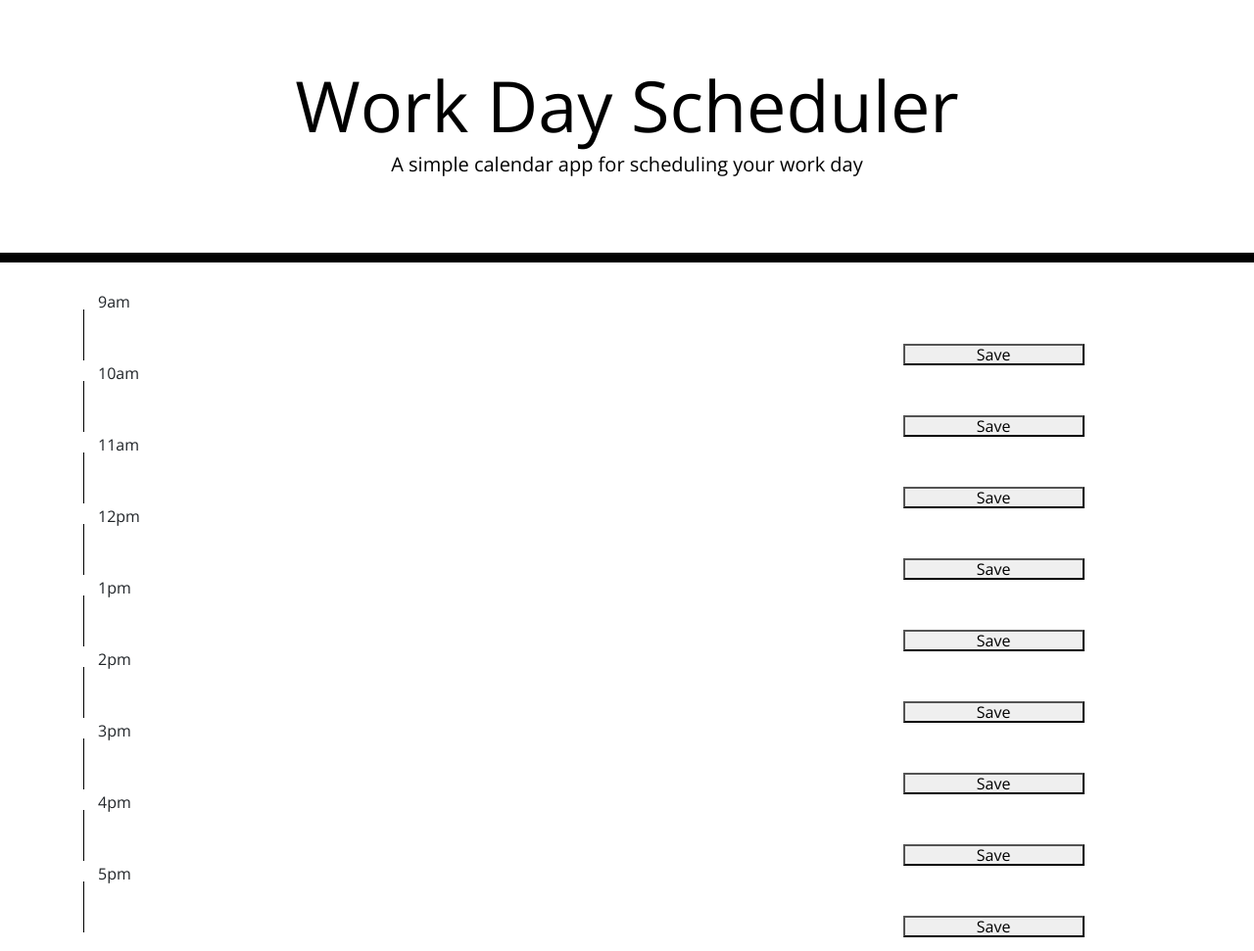
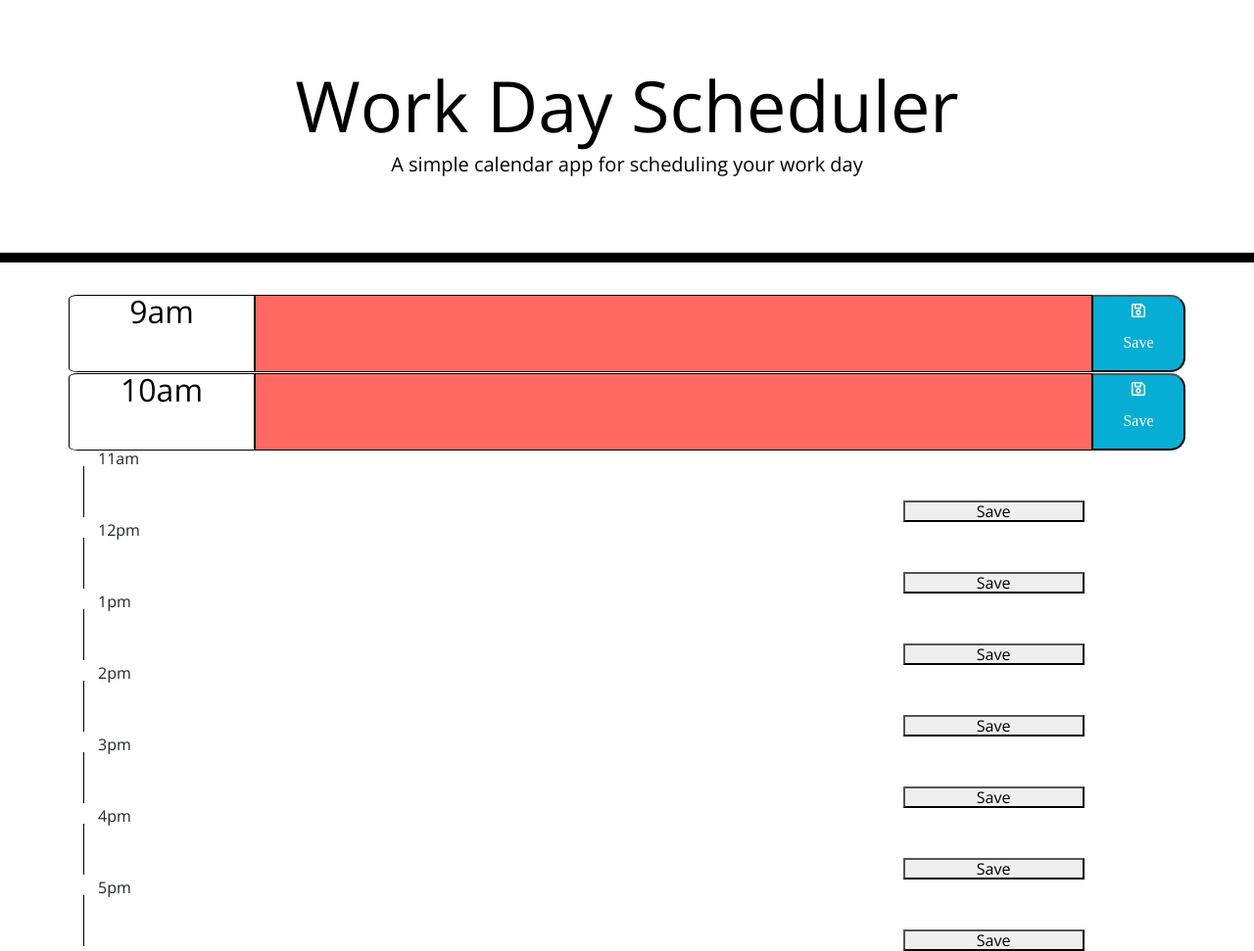
Before and after one commit to Mattrix01/Work-Day-Planner, a plain HTML site: page index.html in a window 1280 px wide. Shown: the whole page at 98% size. Drawn offline with nearby package versions, Linux system fonts and the light colour scheme.

Commit message:
First 2 timeblocks styled

```diff
--- a/Assets/CSS/style.css
+++ b/Assets/CSS/style.css
@@ -1,5 +1,5 @@
 body {
-  font-family: 'Open Sans', sans-serif;
+  font-family: "Open Sans", sans-serif;
   font-size: 16px;
   line-height: 1;
 }
@@ -39,7 +39,7 @@ textarea {
 .hour {
   background-color: #ffffff;
   color: #000000;
-  border-top: 1px dashed #000000;
+  /* border-top: 1px dashed #000000; */
 }
 
 .past {
@@ -69,3 +69,18 @@ textarea {
   font-size: 20px;
   transition: all 0.3s ease-in-out;
 }
+
+/* New CSS adjustments */
+.timeBox {
+  border: 1px solid black;
+
+  border-top-left-radius: 5%;
+  text-align: center;
+  font-size: 2rem;
+
+  border-bottom-left-radius: 5%;
+}
+
+.textBox {
+  border: 1px solid black;
+}
--- a/index.html
+++ b/index.html
@@ -32,19 +32,28 @@
       <!-- Timeblocks go here -->
       <!-- NEED TO STYLE USING THE GIVEN CSS -->
       <!-- 9am - 10am -->
-      <div id="9">
+      <div class="hour row" id="9 timeClass">
         <!-- Left hand side - shows the time for this row -->
-        <div class="col-md-1">9am</div>
+        <div class="col-md-2 timeBox">9am</div>
         <!-- Text area for the time to the left - this is where the input goes into for the activtity -->
-        <textarea class="col-md-9"></textarea>
+        <textarea class="col-md-9 present textBox"></textarea>
         <!-- save button - every save button will be the same as per the gif in the read me -->
-        <button class="col-md-2">Save</button>
+        <button class="col-md-1 saveBtn clicker align-items-center far fa-save">
+          Save
+        </button>
       </div>
+
+      <!-- -- -->
       <!-- 10am - 11am -->
-      <div id="10">
-        <div class="col-md-1">10am</div>
-        <textarea class="col-md-9"></textarea>
-        <button class="col-md-2">Save</button>
+      <div class="hour row" id="10 timeClass">
+        <!-- Left hand side - shows the time for this row -->
+        <div class="col-md-2 timeBox">10am</div>
+        <!-- Text area for the time to the left - this is where the input goes into for the activtity -->
+        <textarea class="col-md-9 present textBox"></textarea>
+        <!-- save button - every save button will be the same as per the gif in the read me -->
+        <button class="col-md-1 saveBtn clicker align-items-center far fa-save">
+          Save
+        </button>
       </div>
       <!-- 11am - 12am -->
       <div id="11">
@@ -67,7 +76,7 @@
       <!-- 2pm - 3pm -->
       <div id="2">
         <div class="col-md-1">2pm</div>
-        <textarea class="col-md-9"></textarea>
+        <textarea class="col-md-9 textarea"></textarea>
         <button class="col-md-2">Save</button>
       </div>
       <!-- 3pm - 4pm -->
```
